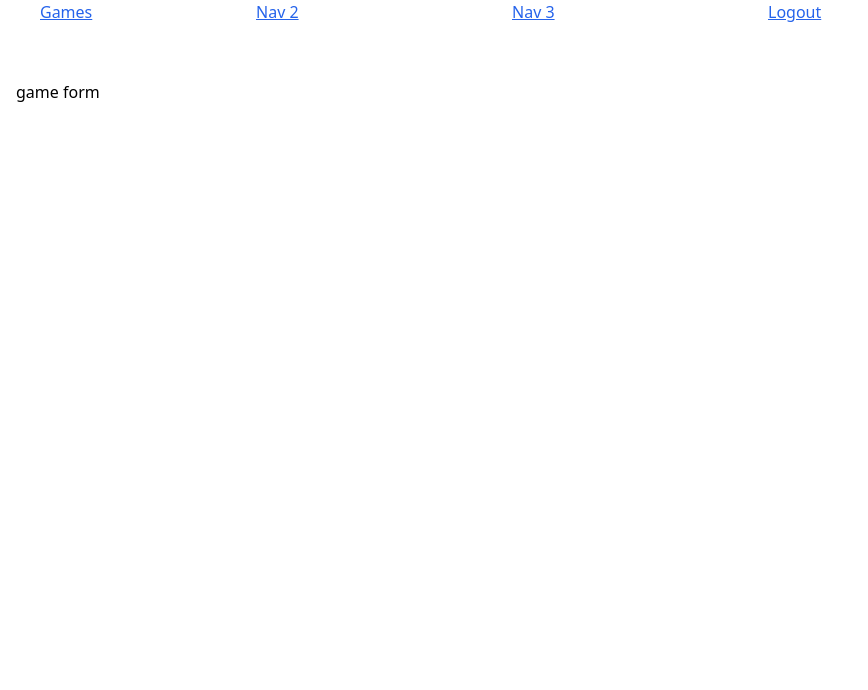
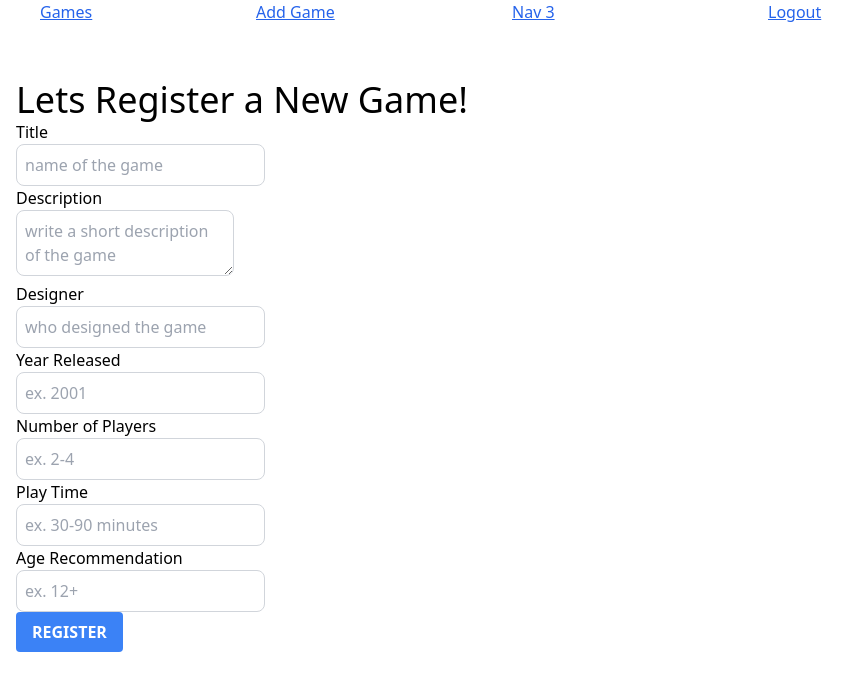
Before and after one commit to powellniki/gamerrater-client, a React (Vite) app: page /games/new in a window 1280 px wide. Shown: the top 690 px of the page, without its empty margins (0-868 px from the left). Built offline with nearby package versions, Linux system fonts and the light colour scheme; sample sign-in values are in the browser's storage.

Commit message:
added form component and basic bones for functionality

```diff
--- a/src/components/AddGameForm.jsx
+++ b/src/components/AddGameForm.jsx
@@ -1,8 +1,79 @@
+import { useState } from "react"
 
 
 export const AddGameForm = () => {
+    const [title, setTitle] = useState()
+    const [description, setDescription] = useState()
+    const [designer, setDesigner] = useState()
+    const [year, setYear] = useState()
+    const [players, setPlayers] = useState()
+    const [playTime, setPlayTime] = useState()
+    const [ageRec, setAgeRec] = useState()
 
     return (
-        <>game form</>
+        <main>
+            <h3 className='text-4xl'>Lets Register a New Game!</h3>
+            <form>
+                <fieldset>
+                    <legend>Title</legend>
+                    <input
+                        placeholder="name of the game"
+                        className="border border-gray-300 rounded-lg p-2 focus:outline-none focus:ring-2 focus:ring-blue-500"
+                        onChange={(e) => setTitle(e.target.value)}
+                    ></input>
+                </fieldset>
+                <fieldset>
+                    <legend>Description</legend>
+                    <textarea
+                        placeholder="write a short description of the game"
+                        className="border border-gray-300 rounded-lg p-2 focus:outline-none focus:ring-2 focus:ring-blue-500"
+                        onChange={(e) => setDescription(e.target.value)}
+                    ></textarea>
+                </fieldset>
+                <fieldset>
+                    <legend>Designer</legend>
+                    <input
+                        placeholder="who designed the game"
+                        className="border border-gray-300 rounded-lg p-2 focus:outline-none focus:ring-2 focus:ring-blue-500"
+                        onChange={(e) => setDesigner(e.target.value)}
+                    ></input>
+                </fieldset>
+                <fieldset>
+                    <legend>Year Released</legend>
+                    <input
+                        placeholder="ex. 2001"
+                        className="border border-gray-300 rounded-lg p-2 focus:outline-none focus:ring-2 focus:ring-blue-500"
+                        onChange={(e) => setYear(e.target.value)}
+                    ></input>
+                </fieldset>
+                <fieldset>
+                    <legend>Number of Players</legend>
+                    <input
+                        placeholder="ex. 2-4"
+                        className="border border-gray-300 rounded-lg p-2 focus:outline-none focus:ring-2 focus:ring-blue-500"
+                        onChange={(e) => setPlayers(e.target.value)}
+                    ></input>
+                </fieldset>
+                <fieldset>
+                    <legend>Play Time</legend>
+                    <input
+                        placeholder="ex. 30-90 minutes"
+                        className="border border-gray-300 rounded-lg p-2 focus:outline-none focus:ring-2 focus:ring-blue-500"
+                        onChange={(e) => setPlayTime(e.target.value)}
+                    ></input>
+                </fieldset>
+                <fieldset>
+                    <legend>Age Recommendation</legend>
+                    <input
+                        placeholder="ex. 12+"
+                        className="border border-gray-300 rounded-lg p-2 focus:outline-none focus:ring-2 focus:ring-blue-500"
+                        onChange={(e) => setTitle(e.target.value)}
+                    ></input>
+                </fieldset>
+                <fieldset>
+                    <button className="bg-blue-500 hover:bg-blue-700 text-white font-bold py-2 px-4 rounded">REGISTER</button>
+                </fieldset>
+            </form>
+        </main>
     )
 }
--- a/src/components/AllGames.jsx
+++ b/src/components/AllGames.jsx
@@ -1,9 +1,11 @@
 import React, { useEffect, useState } from 'react'
+import { useNavigate } from 'react-router-dom'
 import { Link } from 'react-router-dom'
 
 
 export const AllGames = () => {
   const [allGames, setAllGames] = useState([])
+  const navigate = useNavigate()
 
 
   const fetchGamesFromAPI = async () => {
@@ -25,7 +27,10 @@ export const AllGames = () => {
       <main className='text-slate-900 pl-10 pr-10'>
         <h1 className='text-4xl'>Welcome to Gamer Rater</h1>
         <div>
-          <button className='bg-blue-500 hover:bg-blue-700 text-white font-bold py-2 px-4 rounded'>Add Game</button>
+          <button
+            onClick={()=> navigate('/games/new')}
+            className='bg-blue-500 hover:bg-blue-700 text-white font-bold py-2 px-4 rounded'
+          >Add Game</button>
         </div>
         <div>
           {allGames.map(game => <div key={`game--${game.id}`}><Link to={`/games/${game.id}`}>{game.title}</Link></div>)}
--- a/src/components/nav/NavBar.jsx
+++ b/src/components/nav/NavBar.jsx
@@ -9,7 +9,7 @@ export const NavBar = () => {
                 <NavLink className="text-left underline text-blue-600 hover:text-purple-700" to={"/games"}>Games</NavLink>
             </li>
             <li className="navbar__item">
-                <NavLink className="text-left underline text-blue-600 hover:text-purple-700" to={"/"}>Nav 2</NavLink>
+                <NavLink className="text-left underline text-blue-600 hover:text-purple-700" to={"/games/new"}>Add Game</NavLink>
             </li>
             <li className="navbar__item">
                 <NavLink className="text-left underline text-blue-600 hover:text-purple-700" to={"/"}>Nav 3</NavLink>
```
